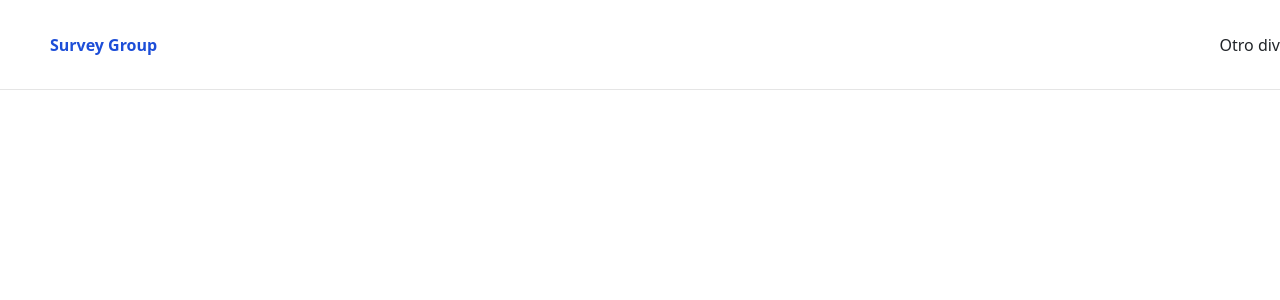
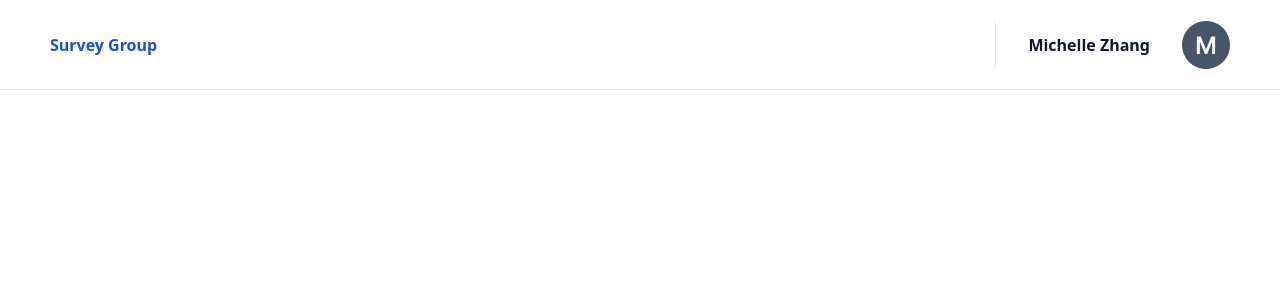
Before and after one commit to 17WebDev/Survey-Grupa-Test, a Next.js app: page /admin in a window 1280 px wide. Shown: the top 300 px of the page. Built offline with nearby package versions, Linux system fonts and the light colour scheme.

Commit message:
navbar done

```diff
--- a/components/layout/Admin.tsx
+++ b/components/layout/Admin.tsx
@@ -1,5 +1,6 @@
 import Head from 'next/head';
 import { Fragment, ReactNode } from 'react';
+import Link from 'next/link';
 
 import styles from 'styles/Layout.module.scss';
 
@@ -27,7 +28,15 @@ function AdminLayout(props: Props) {
             <div className={styles.brand}>
               Survey Group
             </div>
-            <div>Otro div</div>
+            <div className={styles.navUser}> <p>
+              Michelle Zhang
+              </p>
+              <img
+                alt="BabaFi"
+                className={styles.navbarBrand}
+                src="images/Avatar.png"
+              />
+            </div>
           </nav>
         </main>
       </section>
--- a/styles/Layout.module.scss
+++ b/styles/Layout.module.scss
@@ -21,6 +21,18 @@
   margin: 0 50px;
 }
 
+.navUser{
+  border-left: 1px solid #E5E5E5;
+  margin: auto 50px;
+  display: flex;
+  align-items: center;
+  & p{
+    color: #0F172A;
+    margin: 0 2rem;
+    font-weight: 600;
+  }
+}
+
 .content {
   display: flex;
   flex-direction: column;
```
